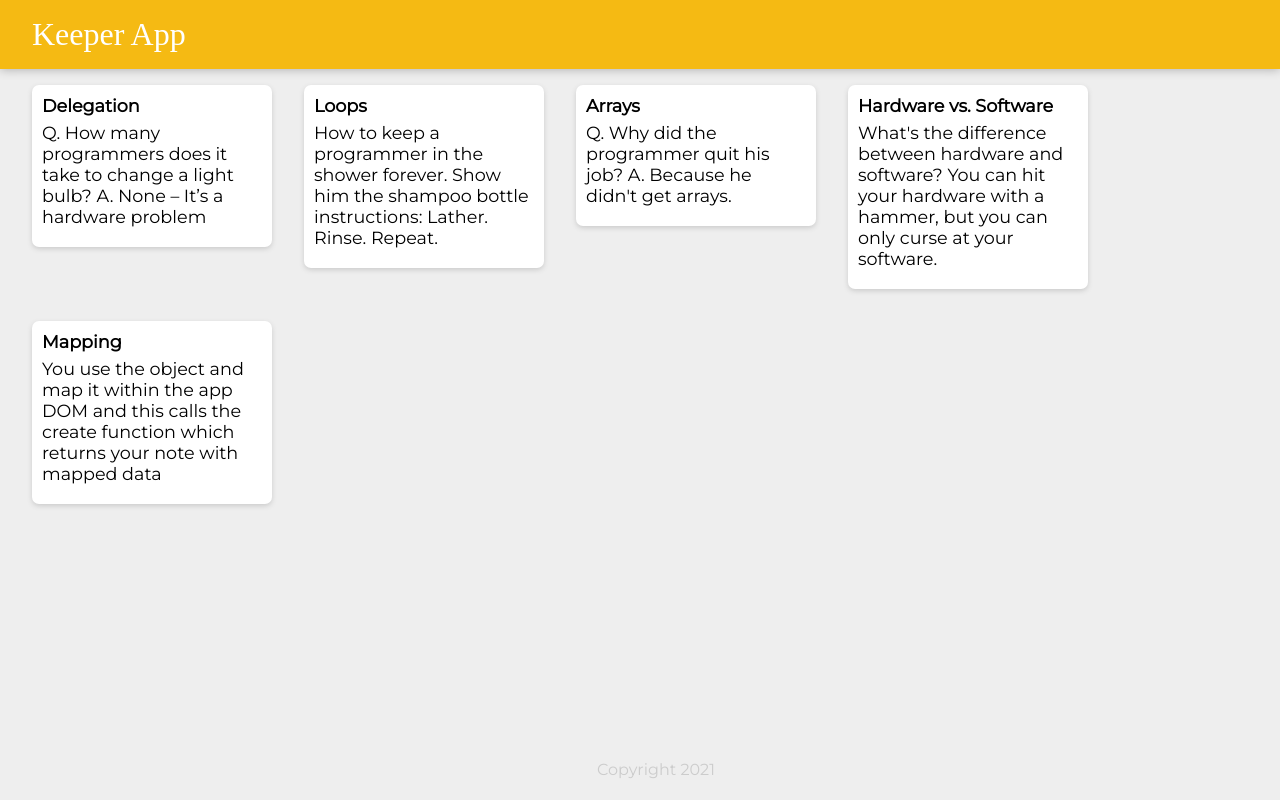
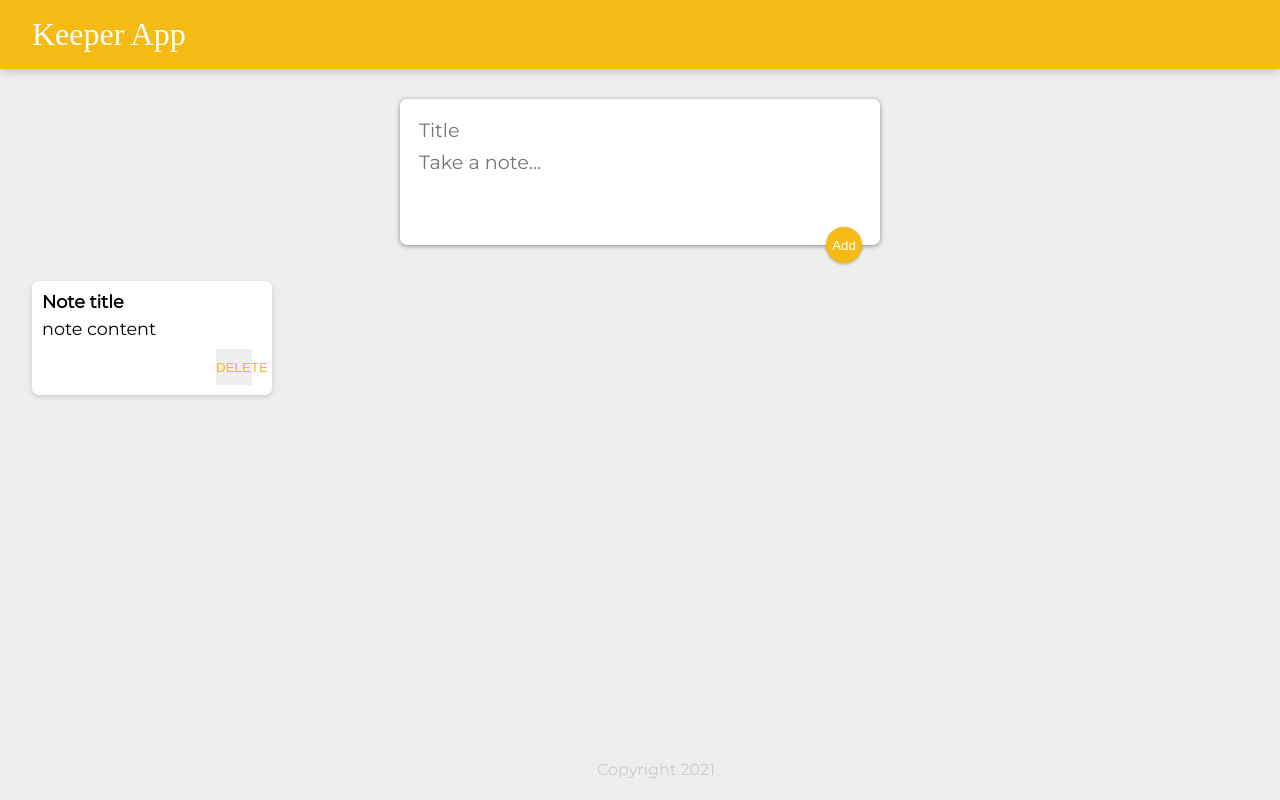
Before and after one commit to ItCanBeCoded/Reactjs, a React (Create React App) app in the folder JSX/my-app/: page / in a window 1280 px wide. Built offline with nearby package versions, Linux system fonts and the light colour scheme; a web font is replaced by a local one.

Commit message:
style update and createarea

```diff
--- a/JSX/my-app/public/styles.css
+++ b/JSX/my-app/public/styles.css
@@ -54,3 +54,49 @@
   white-space: pre-wrap;
   word-wrap: break-word;
 }
+
+.note button {
+  position: relative;
+  float: right;
+  margin-right: 10px;
+  color: #f5ba13;
+  border: none;
+  width: 36px;
+  height: 36px;
+  cursor: pointer;
+  outline: none;
+}
+
+form {
+  position: relative;
+  width: 480px;
+  margin: 30px auto 20px auto;
+  background: #fff;
+  padding: 15px;
+  border-radius: 7px;
+  box-shadow: 0 1px 5px rgb(138, 137, 137);
+}
+form input,
+form textarea {
+  width: 100%;
+  border: none;
+  padding: 4px;
+  outline: none;
+  font-size: 1.2em;
+  font-family: inherit;
+  resize: none;
+}
+form button {
+  position: absolute;
+  right: 18px;
+  bottom: -18px;
+  background: #f5ba13;
+  color: #fff;
+  border: none;
+  border-radius: 50%;
+  width: 36px;
+  height: 36px;
+  box-shadow: 0 1px 3px rgba(0, 0, 0, 0.3);
+  cursor: pointer;
+  outline: none;
+}
--- a/JSX/my-app/src/components/App.jsx
+++ b/JSX/my-app/src/components/App.jsx
@@ -2,24 +2,15 @@
 import Header from "./Header";
 import Footer from "./Footer";
 import Note from "./Note";
-import Notes from "../notes";
-
-function createNote(noteInfo){
-    return(
-        <Note
-            key={noteInfo.key}
-            title={noteInfo.title}
-            content={noteInfo.content}
-        />
-    )
-}
+import CreateArea from "./CreateArea";
 
 
 function App(){
     return(
     <div>
        <Header />
-       <dl> {Notes.map(createNote)} </dl>
+       <CreateArea />
+       <Note key={1} title="Note title" content="note content" />
        <Footer />
     </div>
     );
--- /dev/null
+++ b/JSX/my-app/src/components/CreateArea.jsx
@@ -0,0 +1,41 @@
+import React, { useState } from "react";
+
+function CreateArea() {
+
+    const [note, setNote] = useState({
+        title: "",
+        content: ""
+    });
+
+    function handleChange(event) {
+        const {name, value} = event.target;
+
+        setNote(prevNote => {
+            return {
+                ...prevNote,
+                [name]: value
+            };
+        });
+    }
+
+
+return (
+    <div>
+        <form>
+            <input
+            name="title"
+             onChange={handleChange}
+              placeholder="Title" />
+            <textarea
+            name="content"
+            onChange={handleChange}
+             placeholder="Take a note..."
+             rows="3" />
+            <button>Add</button>
+        </form>
+    </div>
+)
+
+}
+
+export default CreateArea;
--- a/JSX/my-app/src/components/Note.jsx
+++ b/JSX/my-app/src/components/Note.jsx
@@ -6,6 +6,7 @@
         <div className="note">
             <h1>{props.title}</h1>
             <p>{props.content}</p>
+            <button>DELETE</button>
         </div>
     );
 }
--- a/JSX/my-app/src/notes.js
+++ /dev/null
@@ -1,34 +0,0 @@
-const notes = [
-    {
-      key: 1,
-      title: "Delegation",
-      content:
-        "Q. How many programmers does it take to change a light bulb? A. None – It’s a hardware problem"
-    },
-    {
-      key: 2,
-      title: "Loops",
-      content:
-        "How to keep a programmer in the shower forever. Show him the shampoo bottle instructions: Lather. Rinse. Repeat."
-    },
-    {
-      key: 3,
-      title: "Arrays",
-      content:
-        "Q. Why did the programmer quit his job? A. Because he didn't get arrays."
-    },
-    {
-      key: 4,
-      title: "Hardware vs. Software",
-      content:
-        "What's the difference between hardware and software? You can hit your hardware with a hammer, but you can only curse at your software."
-    },
-    {
-        key: 5,
-        title: "Mapping",
-        content:
-          "You use the object and map it within the app DOM and this calls the create function which returns your note with mapped data"
-      }
-  ];
-
-  export default notes;
```
Lines whose indentation alone changed are shown as unchanged.
